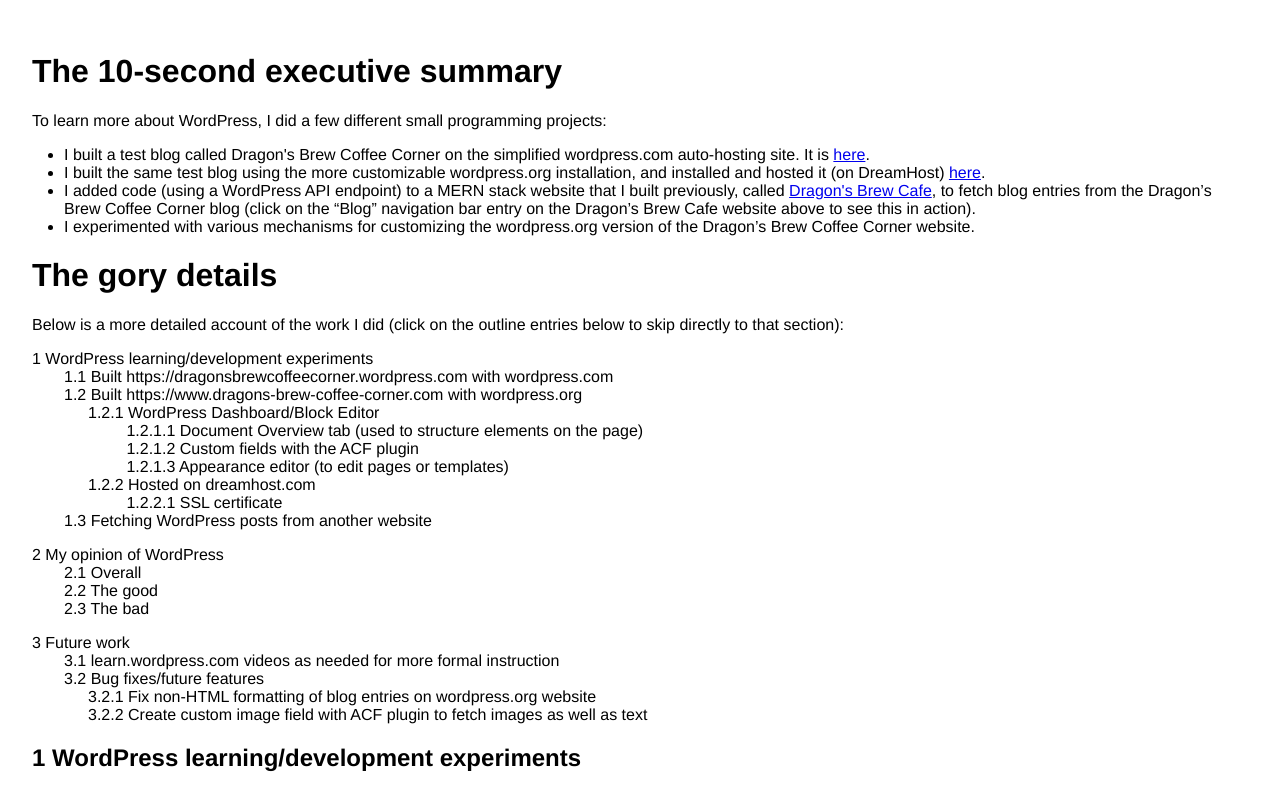
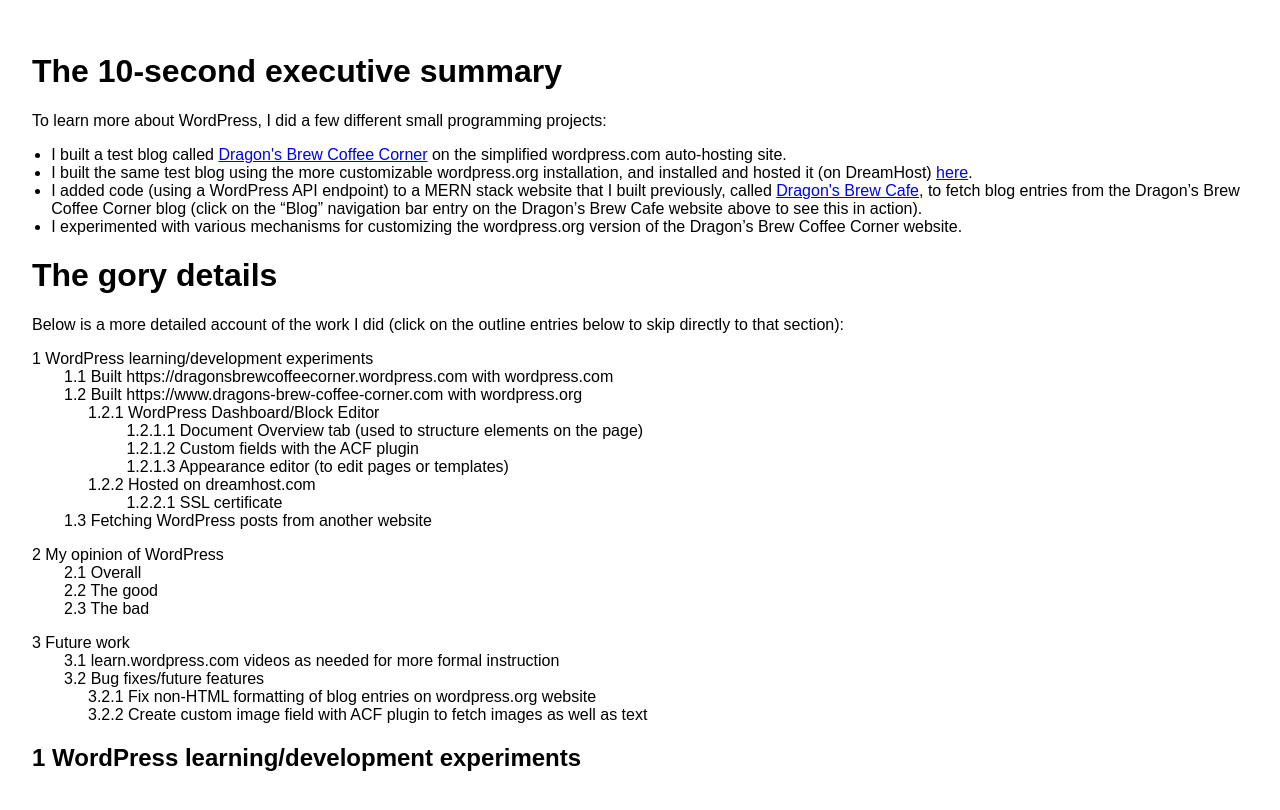
Before and after one commit to rsmelton/learning-wordpress, a plain HTML site: page index.html in a window 1280 px wide. Drawn offline with Linux system fonts and the light colour scheme.

Commit message:
More changes

```diff
--- a/index.html
+++ b/index.html
@@ -10,7 +10,7 @@
     <h1>The 10-second executive summary</h1>
     <span>To learn more about WordPress, I did a few different small programming projects:</span>
     <ul>
-        <li class="ten-second-summary-list-item-indentation">I built a test blog called Dragon's Brew Coffee Corner on the simplified wordpress.com auto-hosting site.  It is <a href="https://dragonsbrewcoffeecorner.wordpress.com">here</a>.</li>
+        <li class="ten-second-summary-list-item-indentation">I built a test blog called <a href="https://dragonsbrewcoffeecorner.wordpress.com">Dragon's Brew Coffee Corner</a> on the simplified wordpress.com auto-hosting site.</li>
         <li class="ten-second-summary-list-item-indentation">I built the same test blog using the more customizable wordpress.org installation, and installed and hosted it (on DreamHost) <a href="https://www.dragons-brew-coffee-corner.com">here</a>.</li>
         <li class="ten-second-summary-list-item-indentation">I added code (using a WordPress API endpoint) to a MERN stack website that I built previously, called <a href="https://dragons-brew-cafe.onrender.com">Dragon's Brew Cafe</a>, to fetch blog entries from the Dragon’s Brew Coffee Corner blog (click on the “Blog” navigation bar entry on the Dragon’s Brew Cafe website above to see this in action).</li>
         <li class="ten-second-summary-list-item-indentation">I experimented with various mechanisms for customizing the wordpress.org version of the Dragon’s Brew Coffee Corner website.</li>
--- a/styles.css
+++ b/styles.css
@@ -1,11 +1,11 @@
 html { scroll-behavior: smooth;
-       font-family: "HelveticaNeue-Light", "Helvetica Neue Light", "Helvetica Neue", "Helvetica Light", Helvetica, Arial, "Lucida Grande", sans-serif; }
+       font-family: sans-serif; }
 
 body { box-sizing: border-box;
        margin: 0;
        padding: 2rem; }
 
-.ten-second-summary-list-item-indentation { margin-left: -0.5rem; }
+.ten-second-summary-list-item-indentation { margin-left: -1.3rem; }
 
 .indentation-level-one { margin-left: -2.5rem; }
 
```
